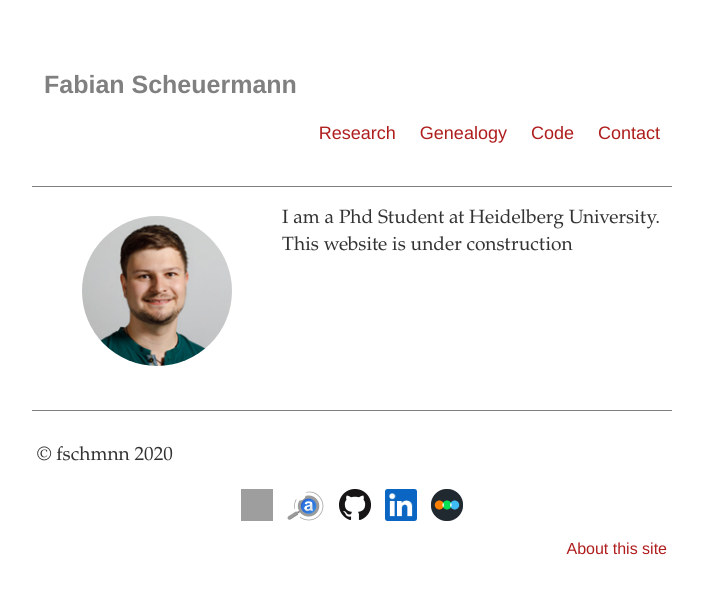
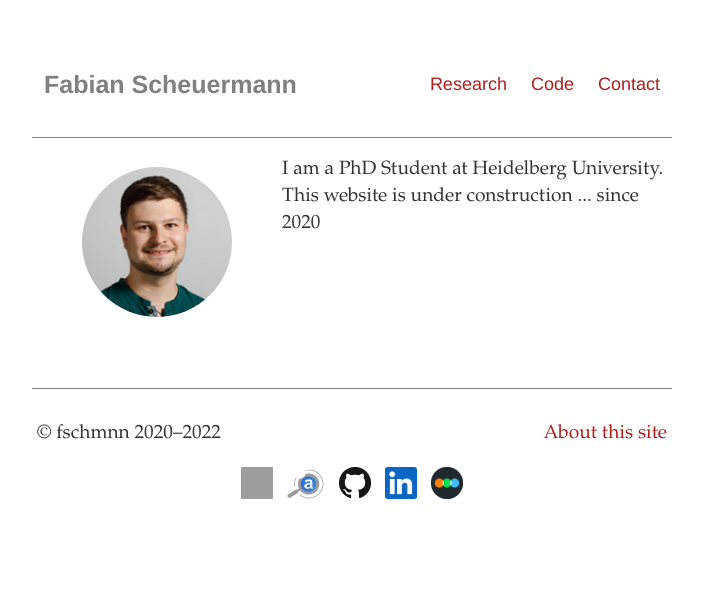
Before and after one commit to fschmnn/fschmnn.github.io, a Jekyll site: the page built from index.md, in a window 1280 px wide. Shown: the top 594 px of the page, without its empty margins (288-991 px from the left). Built offline with Jekyll 4.4.1, drawn with Linux system fonts in a browser that asks for light colours; grey boxes are pictures that could not be loaded.

Commit message:
2022.03.18 - fix footer

```diff
--- a/_includes/footer.html
+++ b/_includes/footer.html
@@ -4,9 +4,13 @@
 <div class="footer">
     <link rel="stylesheet" href="/css/header.css">
     <p style="text-align:left;">
-        &copy; fschmnn 2020
-        	<p style="text-align:center">
-        	<a href="https://orcid.org/0000-0003-2707-4678"> <img alt="ORCID logo" src="https://info.orcid.org/wp-content/uploads/2019/11/orcid_32x32.png" width="32" height="32" /></a>
+        &copy; fschmnn 2020&ndash;2022
+    <span style="float:right;">
+		<a href="/about_site" title="About this site">About this site</a>
+	</span>
+	</p>
+	<p style="text-align:center">
+        <a href="https://orcid.org/0000-0003-2707-4678"> <img alt="ORCID logo" src="https://info.orcid.org/wp-content/uploads/2019/11/orcid_32x32.png" width="32" height="32" /></a>
 		&nbsp;
 		<a href="https://ui.adsabs.harvard.edu/search/q=orcid%3A0000-0003-2707-4678&sort=date%20desc%2C%20bibcode%20desc&p_=0"> <img alt="ads logo" src="../icons/ads.png" width="37" height="32" /></a>
 		&nbsp;
@@ -15,9 +19,5 @@
 		<a href="https://de.linkedin.com/in/fabian-scheuermann-5400b7175"> <img alt="LinkedIn logo" src="../icons/linkedin.png" width="32" height="32" /></a>
 		&nbsp;
 		<a href="https://letterboxd.com/jukeboxhero/"> <img alt="Letterboxd logo" src="../icons/letterboxd-decal-dots-pos-rgb-500px.png" width="32" height="32" /></a>
-		</p>
-        <span style="float:right;">
-            <a href="/about_site" title="About this site">About this site</a>
-        </span>
-    </p>
+	</p>
 </div>
--- a/_includes/header.html
+++ b/_includes/header.html
@@ -7,7 +7,7 @@
         {% assign current = page.url | downcase | split: '/' %}
 
         <a href='/research' {% if current[1] == 'research' %}class='active'{% endif %}>Research</a>
-        <a href='/genealogy' {% if current[1] == 'genealogy' %}class='active'{% endif %}>Genealogy</a>
+        <!-- <a href='/genealogy' {% if current[1] == 'genealogy' %}class='active'{% endif %}>Genealogy</a> -->
         <a href='/code' {% if current[1] == 'code' %}class='active'{% endif %}>Code</a>
         <a href='/contact' {% if current[1] == 'contact' %}class='active'{% endif %}>Contact</a>
     </div>
--- a/index.md
+++ b/index.md
@@ -10,8 +10,8 @@ permalink: /
 
 <p><img  class="img-circle avatar" alt="Fabian Scheuermann" src="img/photo.jpg" style="float:left;width:150px;margin:10px 50px">
 
-I am a Phd Student at Heidelberg University. <br>
+I am a PhD Student at Heidelberg University. <br>
 
-This website is under construction</p>
+This website is under construction ... since 2020</p>
 
 </div>
```
Also changed, not shown: other parts of index.md (+1 -1 lines), _pages/research.md (+0 -1 lines).
